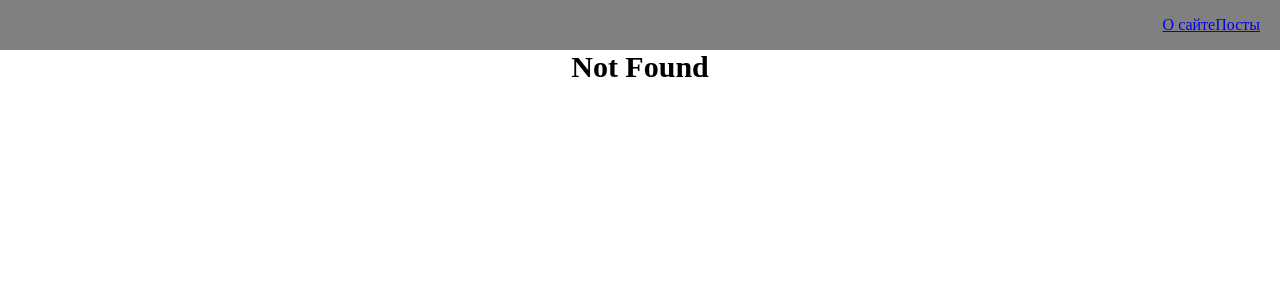
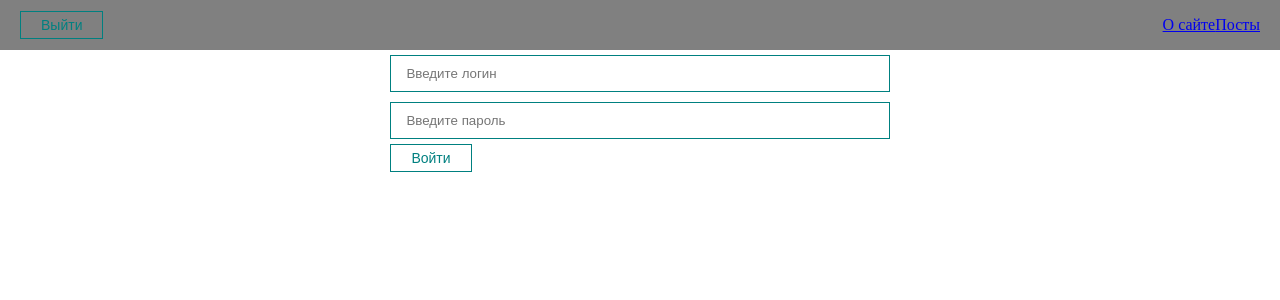
Before and after one commit to Dennikoff/ReactJS, a React (Create React App) app: page /login in a window 1280 px wide. Before the commit this address had no page. Shown: the top 300 px of the page. Built offline with nearby package versions, Linux system fonts and the light colour scheme.

Commit message:
add login page, state is auth, public and private rotes

```diff
--- a/src/App.js
+++ b/src/App.js
@@ -1,25 +1,25 @@
-import React from "react";
+import React, {useState} from "react";
 import './styles/App.css'
 import {BrowserRouter, Routes, Route} from "react-router-dom";
 import About from "./pages/About";
 import Posts from "./pages/Posts";
 import Navbar from "./components/UI/Navbar/Navbar";
 import NotFound from "./pages/NotFound";
+import AppRouter from "./components/AppRouter";
+import {AuthContext} from "./context";
 
 function App() {
+    const [isAuth, setIsAuth] = useState(false);
     return (
-        // <div>
-        //     <About/>
-        // </div>
-        <BrowserRouter>
-            <Navbar/>
-            <Routes>
-                <Route path="/about" element={<About/>}/>
-                <Route path="/posts" element={<Posts/>}/>
-                <Route path="*" element={<NotFound/>}/>
-
-            </Routes>
-        </BrowserRouter>
+        <AuthContext.Provider value={{
+            isAuth,
+            setIsAuth
+        }}>
+            <BrowserRouter>
+                <Navbar/>
+                <AppRouter/>
+            </BrowserRouter>
+        </AuthContext.Provider>
 
     )
 }
--- /dev/null
+++ b/src/components/AppRouter.jsx
@@ -0,0 +1,27 @@
+import React, {useContext} from 'react';
+import {Route, Routes} from "react-router-dom";
+import About from "../pages/About";
+import Posts from "../pages/Posts";
+import NotFound from "../pages/NotFound";
+import LoginPage from "../pages/LoginPage";
+import PrivateRotes from "./privateRotes";
+import PublicRotes from "./PublicRotes";
+import {AuthContext} from "../context";
+
+
+const AppRouter = () => {
+    const {isAuth, setIsAuth} = useContext(AuthContext);
+    console.log(isAuth)
+    return (
+        <div>
+            {isAuth
+            ?
+                <PrivateRotes/>
+            :
+                <PublicRotes/>
+            }
+        </div>
+    );
+};
+
+export default AppRouter;
--- a/src/components/PostItem.jsx
+++ b/src/components/PostItem.jsx
@@ -1,5 +1,6 @@
 import React from 'react';
 import MyButton from "./UI/button/MyButton";
+// import {useHistory} from "react-router-dom";
 
 const PostItem = (props) => {
 
@@ -7,8 +8,9 @@ const PostItem = (props) => {
         props.remove(props.post)
     }
 
+    // const router = useHistory()
+
     return (
-        <div>
         <div className="post">
             <div className="post__content">
                 <strong>
@@ -20,9 +22,11 @@ const PostItem = (props) => {
             </div>
             <div className="post__btns">
                 <MyButton onClick={removePost}>
+                    Открыть
+                </MyButton>
+                <MyButton onClick={removePost}>
                     Удалить
                 </MyButton>
-                </div>
             </div>
         </div>
     );
--- /dev/null
+++ b/src/components/PublicRotes.jsx
@@ -0,0 +1,17 @@
+import React from 'react';
+import {Route, Routes} from "react-router-dom";
+import About from "../pages/About";
+import Posts from "../pages/Posts";
+import LoginPage from "../pages/LoginPage";
+import NotFound from "../pages/NotFound";
+
+const PublicRotes = () => {
+    return (
+        <Routes>
+            <Route path="/login" element={<LoginPage/>}/>
+            <Route path="*" element={<NotFound/>}/>)
+        </Routes>
+    );
+};
+
+export default PublicRotes;
--- a/src/components/UI/Navbar/Navbar.jsx
+++ b/src/components/UI/Navbar/Navbar.jsx
@@ -1,9 +1,15 @@
-import React from 'react';
+import React, {useContext} from 'react';
 import {Link} from "react-router-dom";
+import MyButton from "../button/MyButton";
+import {AuthContext} from "../../../context";
 
 const Navbar = () => {
+    const {isAuth, setIsAuth} = useContext(AuthContext)
     return (
         <div className="navbar">
+            <div className="navbarr__btn">
+                <MyButton onClick={() => setIsAuth(false)}>Выйти</MyButton>
+            </div>
             <div className="navbar__links">
                 <Link to="/about">О сайте</Link>
                 <Link to="/posts">Посты</Link>
--- /dev/null
+++ b/src/components/privateRotes.jsx
@@ -0,0 +1,24 @@
+import React from 'react';
+import {Route, Routes, useRoutes} from "react-router-dom";
+import About from "../pages/About";
+import Posts from "../pages/Posts";
+import LoginPage from "../pages/LoginPage";
+import NotFound from "../pages/NotFound";
+import {privateRoutes} from "../rotes";
+// import publicRotes from "./PublicRotes";
+
+const PrivateRotes = () => {
+    const routes = useRoutes(privateRoutes)
+    return (
+        <div>
+            {routes}
+        </div>
+        // <Routes>
+        //     <Route path="/about" element={<About/>}/>
+        //     <Route path="/posts" element={<Posts/>}/>
+        //     <Route path="*" element={<NotFound/>}/>)
+        // </Routes>
+    );
+};
+
+export default PrivateRotes;
--- /dev/null
+++ b/src/context/index.js
@@ -0,0 +1,3 @@
+import {createContext} from "react";
+
+export const AuthContext = createContext(null)
--- /dev/null
+++ b/src/pages/LoginPage.jsx
@@ -0,0 +1,27 @@
+import React, {useContext, useState} from 'react';
+import MyInput from "../components/UI/Input/MyInput";
+import MyButton from "../components/UI/button/MyButton";
+import {AuthContext} from "../context";
+
+const LoginPage = () => {
+    const [login, setLogin] = useState('')
+    const [password, setPassword] = useState('')
+    const {isAuth, setIsAuth} = useContext(AuthContext)
+    return (
+        <form>
+            <MyInput type="text"
+                     value={login}
+                     onChange={(e) => setLogin(e.target.value)}
+                     placeholder={"Введите логин"}
+            />
+            <MyInput type="text"
+                     value={password}
+                     onChange={(e) => setPassword(e.target.value)}
+                     placeholder={"Введите пароль"}
+            />
+            <MyButton onClick={() => setIsAuth(true)}>Войти</MyButton>
+        </form>
+    );
+};
+
+export default LoginPage;
--- /dev/null
+++ b/src/rotes/index.js
@@ -0,0 +1,10 @@
+import Posts from "../pages/Posts";
+import About from "../pages/About";
+import NotFound from "../pages/NotFound";
+
+
+export const privateRoutes = [
+    {path: '/posts', element: <Posts/>},
+    {path: '/about', element: <About/>},
+    {path: '/*', element: <NotFound/>}
+]
--- a/src/styles/App.css
+++ b/src/styles/App.css
@@ -8,6 +8,11 @@
     display:flex;
     flex-direction: column;
     align-items: center;
+}
+
+.post__btns {
+    display: flex;
+    padding-inline: 20px;
 }
 
 .title {
```
Also changed, not shown: src/components/UI/button/MyButton.module.css (line endings or trailing spaces). Lines whose indentation alone changed are shown as unchanged.
